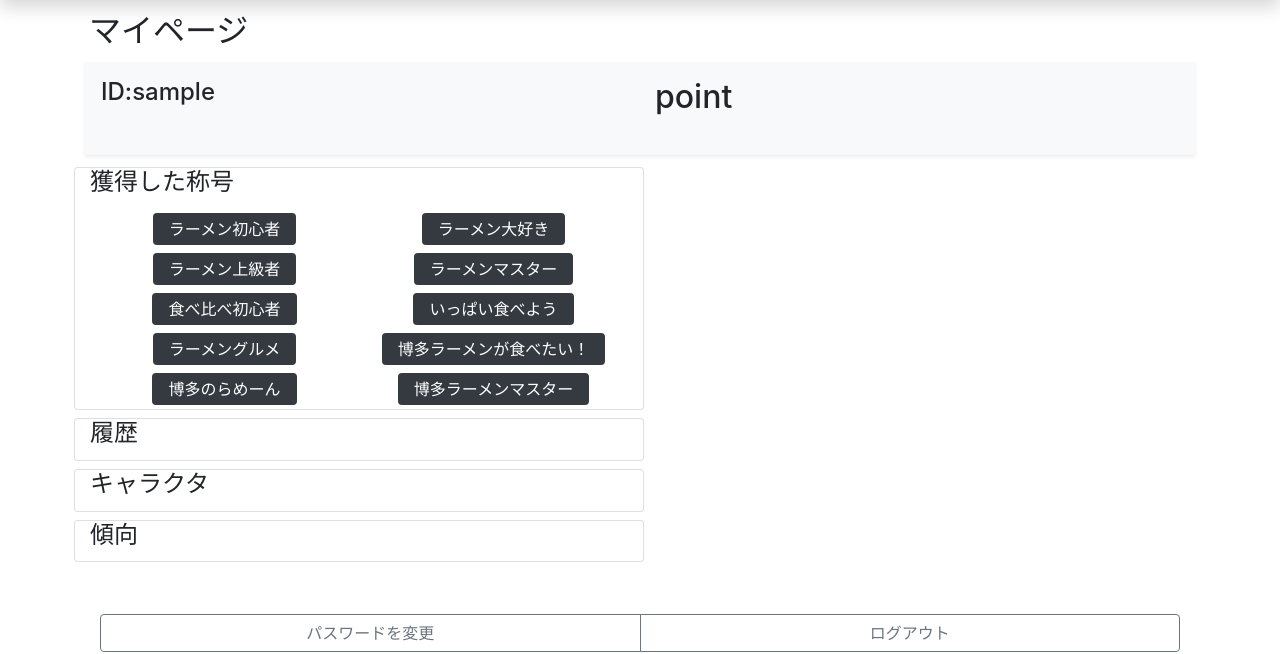
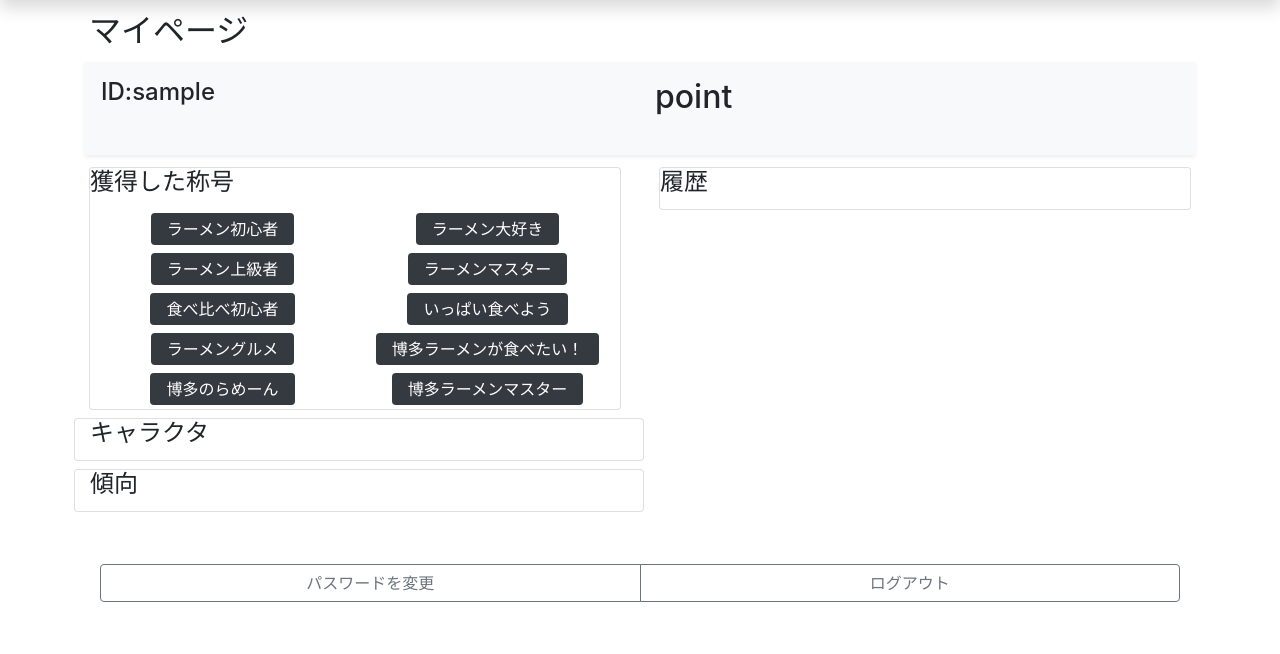
Before and after one commit to fulutori/NinnNiku, a PHP site: page /mypage.php in a window 1280 px wide. Shown: the part 64-718 px from the top of the page. Run offline with PHP 8.4, Linux system fonts and the light colour scheme; a user stored in the database is signed in; data comes from the database, SQL or seed files in the repository; data that the repository does not hold is empty; a stand-in replaces the project's code that opens the database connection.

Commit message:
Update mypage.php

```diff
--- a/mypage.php
+++ b/mypage.php
@@ -74,7 +74,8 @@ $user_id = $id;
 	</div>
 	</div>
 </div>
-<div class="card m-1 col-md-6">
+<div class="col-md-6">
+	<div class="card m-1">
 		<h4 class="card-title">獲得した称号</h4>
 		<div class="container">
 			<div class="row">
@@ -107,7 +108,9 @@ $user_id = $id;
 			</div>
 		</div>
 	</div>
-<div class="card m-1 col-lg-6">
+</div>
+<div class="col-lg-6">
+	<div class="card m-1">
 	<h4 class="card-title">履歴</h4>
 		<div class="container">
 			<div class="row">
@@ -132,6 +135,7 @@ $user_id = $id;
 			</div>
 		</div>
 	</div>
+</div>
 <div class="card m-1 col-lg-6">
 	<h4 class="card-title">キャラクタ</h4>
 	<!--phpで全表示を書く-->
```
Lines whose indentation alone changed are shown as unchanged.
